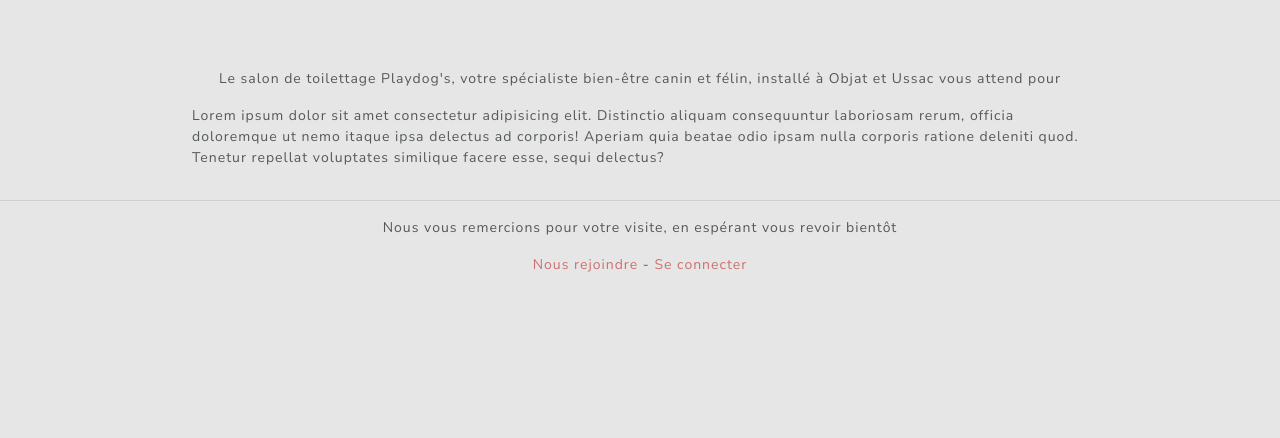
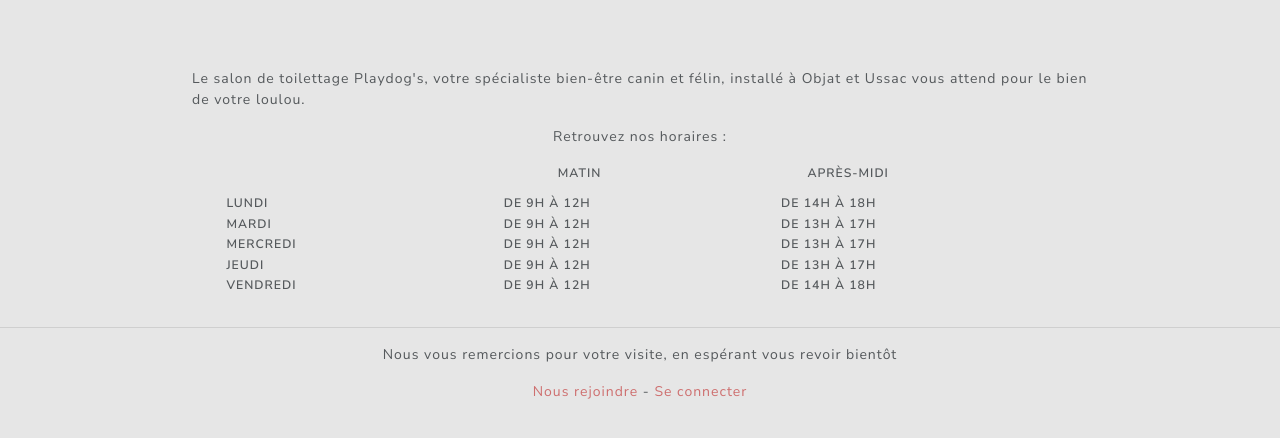
Before and after one commit to benoitsouillat/playdogs, a Symfony app: template templates/playdogs/home.html.twig in a window 1280 px wide. Shown: the part 230-668 px from the top of the page. Run offline with Twig, Linux system fonts and the light colour scheme; the template is opened without the code that fills it, so the values that code supplies are empty; some libraries are stand-ins or nearby versions.

Commit message:
adding hours on index

```diff
--- a/public/css/main.css
+++ b/public/css/main.css
@@ -320,6 +320,52 @@
 
 #accueil p {
   max-width: 70%;
+}
+
+.hour-table {
+  width: 65%;
+  display: -webkit-box;
+  display: -ms-flexbox;
+  display: flex;
+  -webkit-box-orient: vertical;
+  -webkit-box-direction: normal;
+      -ms-flex-direction: column;
+          flex-direction: column;
+  -webkit-box-pack: center;
+      -ms-flex-pack: center;
+          justify-content: center;
+  -webkit-box-align: space-around;
+      -ms-flex-align: space-around;
+          align-items: space-around;
+}
+
+.hour-table tr {
+  min-height: 20px;
+  display: -webkit-box;
+  display: -ms-flexbox;
+  display: flex;
+  -webkit-box-orient: horizontal;
+  -webkit-box-direction: normal;
+      -ms-flex-direction: row;
+          flex-direction: row;
+  -ms-flex-pack: distribute;
+      justify-content: space-around;
+}
+
+.hour-table thead tr {
+  margin-bottom: 10px;
+}
+
+.hour-table thead th {
+  width: 30%;
+}
+
+.hour-table thead th:nth-child(1) {
+  width: 40%;
+}
+
+.hour-table tbody th {
+  width: 33%;
 }
 
 .price-container {
--- a/public/css/pages/_index.scss
+++ b/public/css/pages/_index.scss
@@ -7,3 +7,36 @@
         max-width: 70%;
     }
 }
+
+.hour-table {
+    width: 65%;
+    display: flex;
+    flex-direction: column;
+    justify-content: center;
+    align-items: space-around;
+
+    tr {
+        min-height: 20px;
+        display: flex;
+        flex-direction: row;
+        justify-content: space-around;
+    }
+    thead {
+        tr {
+            margin-bottom: 10px;
+
+        }
+        th {
+           width: 30%;
+           &:nth-child(1)
+           {
+               width: 40%;
+           }
+        }
+    }
+    tbody {
+        th {
+            width: 33%;
+        }
+    }
+}
--- a/src/Controller/ManageController.php
+++ b/src/Controller/ManageController.php
@@ -48,8 +48,8 @@
      * @Route ("/manage/{id}", name="dog_edit")
      */
 
-    public function createDog(EntityManagerInterface $manager, Request $request, Dog $dog = null): Response {
-
+    public function createDog(EntityManagerInterface $manager, Request $request, Dog $dog = null): Response
+    {
         if(!$dog)
         {
             $dog = new Dog();
--- a/templates/playdogs/home.html.twig
+++ b/templates/playdogs/home.html.twig
@@ -5,10 +5,47 @@
 <section id="accueil">
 
 
-    <p>Le salon de toilettage Playdog's, votre spécialiste bien-être canin et félin, installé à Objat et Ussac vous attend pour</p>
+    <p>Le salon de toilettage Playdog's, votre spécialiste bien-être canin et félin, installé à Objat et Ussac vous attend pour le bien de votre loulou.</p>
 
-    <p>Lorem ipsum dolor sit amet consectetur adipisicing elit. Distinctio aliquam consequuntur laboriosam rerum, officia doloremque ut nemo itaque ipsa delectus ad corporis!
-        Aperiam quia beatae odio ipsam nulla corporis ratione deleniti quod. Tenetur repellat voluptates similique facere esse, sequi delectus?</p>
+    <p>Retrouvez nos horaires :
+        <table class="hour-table">
+            <thead>
+                <tr>
+                    <th></th>
+                    <th>Matin</th>
+                    <th>Après-Midi</th>
+                </tr>
+            </thead>
+            <tbody>
+                <tr>
+                    <th>Lundi</th>
+                    <th>De 9h à 12h</th>
+                    <th>De 14h à 18h</th>
+                </tr>
+                <tr>
+                    <th>Mardi</th>
+                    <th>De 9h à 12h</th>
+                    <th>De 13h à 17h</th>
+                </tr>
+                <tr>
+                    <th>Mercredi</th>
+                    <th>De 9h à 12h</th>
+                    <th>De 13h à 17h</th>
+                </tr>
+                <tr>
+                    <th>Jeudi</th>
+                    <th>De 9h à 12h</th>
+                    <th>De 13h à 17h</th>
+                </tr>
+                <tr>
+                    <th>Vendredi</th>
+                    <th>De 9h à 12h</th>
+                    <th>De 14h à 18h</th>
+                </tr>
+            </tbody>
+        </table>
+    </p>
+
 </section>
 
 {% endblock body %}
```
Also changed, not shown: templates/administration/create.html.twig (+2 -7 lines), 1 other file.
